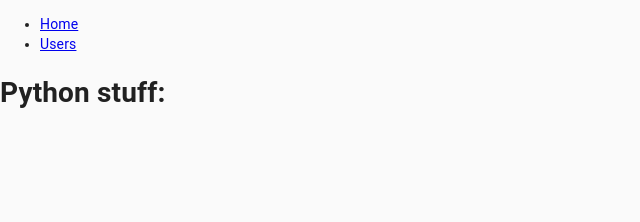
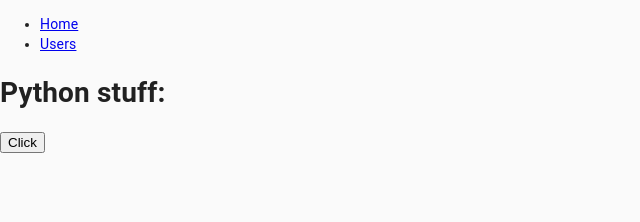
Before and after one commit to bpu991/pypractice, a React (Create React App) app in the folder client/: page /testing in a window 1280 px wide. Shown: the top 222 px of the page, without its empty margins (0-640 px from the left). Built offline with nearby package versions, Linux system fonts and the light colour scheme.

Commit message:
new branch

```diff
--- a/client/src/components/PythonTerminal.js
+++ b/client/src/components/PythonTerminal.js
@@ -1,6 +1,6 @@
-import React, { useState, useEffect } from "react";
+import React, { useState, useEffect, createElement } from "react";
 
-function PythonTerminal(props) {
+export default function PythonTerminal() {
   useEffect(() => {
     const script1 = document.createElement("script");
     script1.src = "https://pyodide-cdn2.iodide.io/v0.15.0/full/";
@@ -11,16 +11,28 @@ function PythonTerminal(props) {
     document.body.appendChild(script1);
     document.body.appendChild(script2);
 
-    // return () => {
-    //   document.body.removeChild(script);
-    // };
+    return () => {
+      document.body.removeChild(script1);
+      document.body.removeChild(script2);
+    };
   }, []);
+
+  const handleClick = () => {
+    let pythonCode = `
+      return "say hello"
+    `;
+    const script = document.createElement("script");
+    script.innerText = `console.log(pyodide.runPython(${pythonCode}));`;
+    document.body.appendChild(script);
+    document.body.removeChild(script);
+  };
 
   return (
     <>
       <h1>Python stuff: </h1>
+      <button type='button' onClick={handleClick}>
+        Click
+      </button>
     </>
   );
 }
-
-export default PythonTerminal;
```
